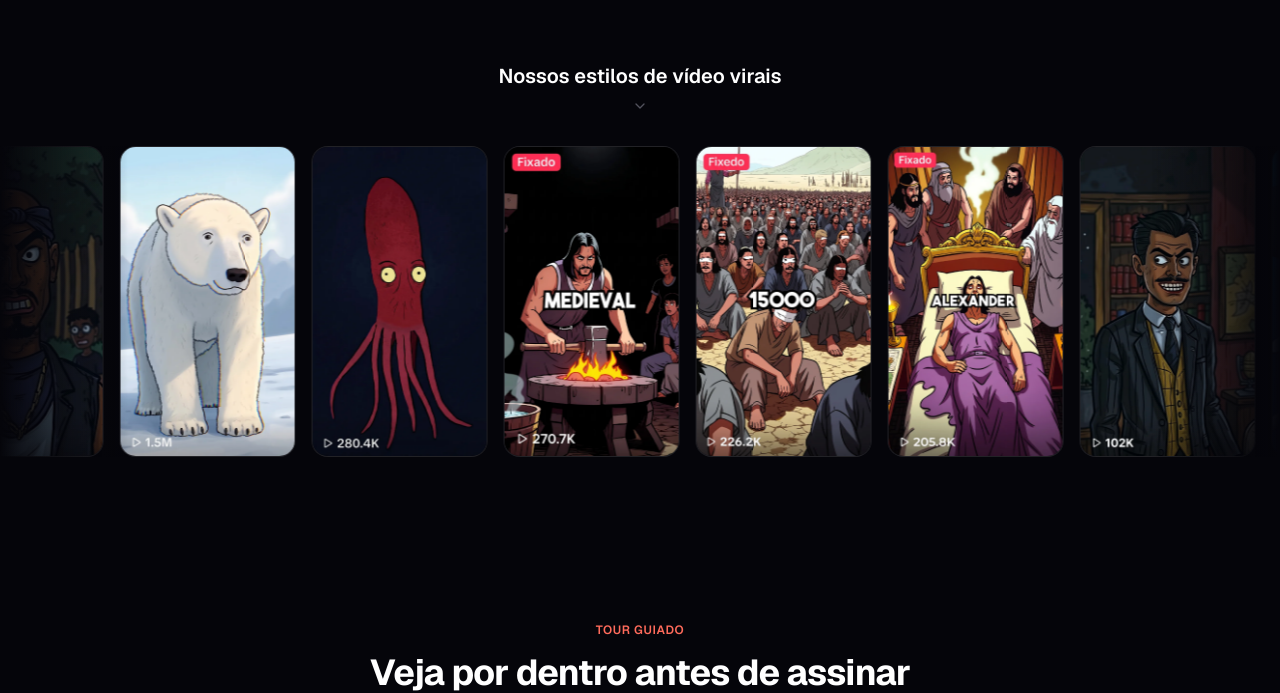
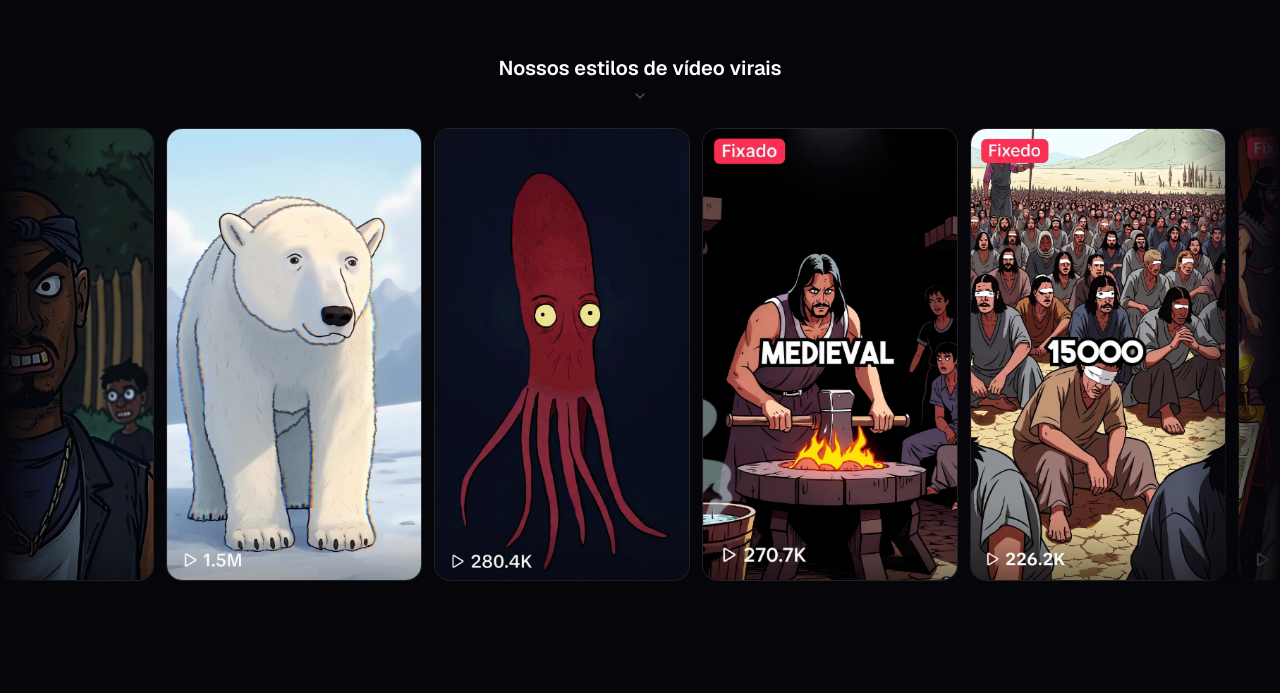
Before and after one commit to mocinhadigital/Virazo, a Next.js app: page / in a window 1280 px wide. Shown: the part 862-1555 px from the top of the page. Built offline with nearby package versions, Linux system fonts and the light colour scheme.

Commit message:
Aumenta os cards da galeria de estilos virais e reduz o espacamento entre eles para bater com a referencia

```diff
--- a/src/components/landing/ViralGallery.tsx
+++ b/src/components/landing/ViralGallery.tsx
@@ -16,23 +16,23 @@ export default function ViralGallery() {
   const looped = [...FILES, ...FILES];
 
   return (
-    <section className="py-12 sm:py-16">
+    <section className="py-10 sm:py-14">
       <div className="mx-auto max-w-6xl px-4 text-center sm:px-6 lg:px-8">
         <h2 className="text-lg font-semibold text-white sm:text-xl">
           Nossos estilos de vídeo virais
         </h2>
-        <ChevronDown className="mx-auto mt-2 h-4 w-4 text-zinc-600" />
+        <ChevronDown className="mx-auto mt-1.5 h-4 w-4 text-zinc-600" />
       </div>
 
-      <div className="relative mt-6 overflow-hidden sm:mt-8">
-        <div className="pointer-events-none absolute inset-y-0 left-0 z-10 w-16 bg-gradient-to-r from-[#05050a] to-transparent sm:w-32" />
-        <div className="pointer-events-none absolute inset-y-0 right-0 z-10 w-16 bg-gradient-to-l from-[#05050a] to-transparent sm:w-32" />
+      <div className="relative mt-5 overflow-hidden sm:mt-6">
+        <div className="pointer-events-none absolute inset-y-0 left-0 z-10 w-12 bg-gradient-to-r from-[#05050a] to-transparent sm:w-24" />
+        <div className="pointer-events-none absolute inset-y-0 right-0 z-10 w-12 bg-gradient-to-l from-[#05050a] to-transparent sm:w-24" />
 
-        <div className="animate-marquee flex w-max gap-4 hover:[animation-play-state:paused]">
+        <div className="animate-marquee flex w-max gap-3 hover:[animation-play-state:paused]">
           {looped.map((file, i) => (
             <div
               key={`${file}-${i}`}
-              className="w-36 shrink-0 overflow-hidden rounded-2xl border border-white/10 bg-white/[0.02] sm:w-44"
+              className="w-44 shrink-0 overflow-hidden rounded-2xl border border-white/10 bg-white/[0.02] sm:w-56 lg:w-64"
             >
               {/* eslint-disable-next-line @next/next/no-img-element */}
               <img
```
